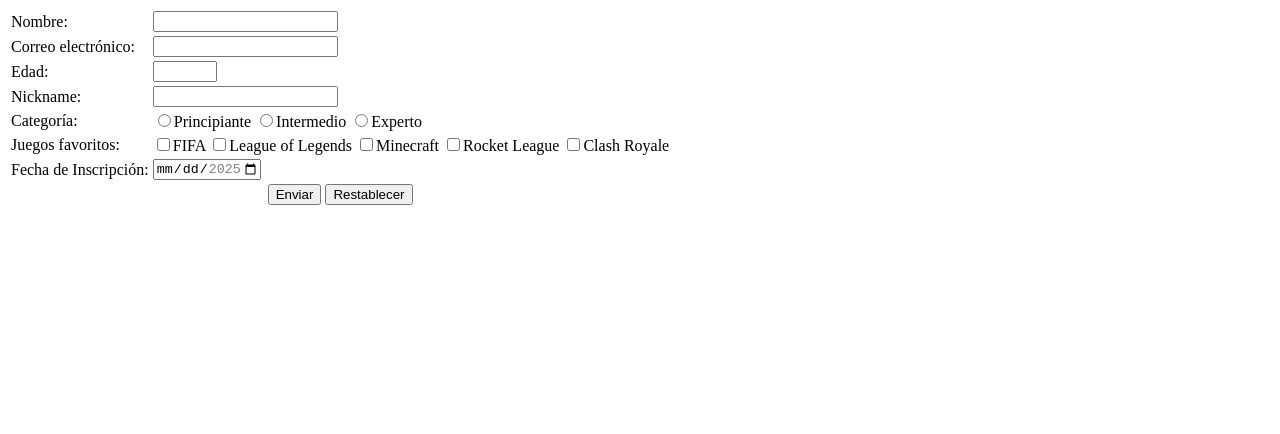
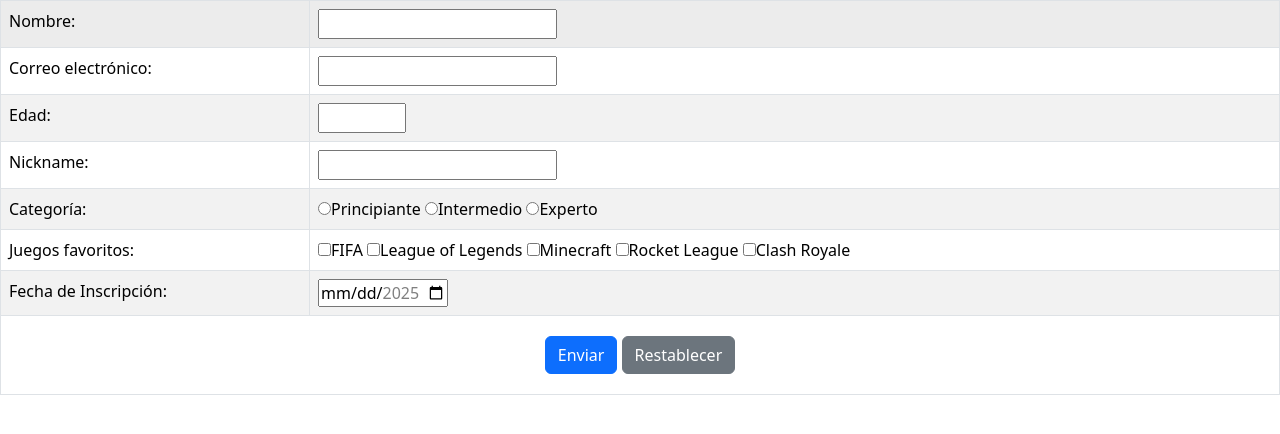
Before and after one commit to RicardoArath/Clase-Desarrollo-Web, a plain HTML site: page M2A2_583928/Formularios_583928.html in a window 1280 px wide. Drawn offline with nearby package versions, Linux system fonts and the light colour scheme.

Commit message:
Agregamos bootstrap al formulario para dar mejores visuales, cambiamos padding de los botones de enviar y restablecer

```diff
--- a/M2A2_583928/Formularios_583928.html
+++ b/M2A2_583928/Formularios_583928.html
@@ -1,12 +1,13 @@
 <!DOCTYPE html>
 <html lang="es">
 <head>
+    <link href="https://cdn.jsdelivr.net/npm/bootstrap@5.3.3/dist/css/bootstrap.min.css" rel="stylesheet" integrity="sha384-QWTKZyjpPEjISv5WaRU9OFeRpok6YctnYmDr5pNlyT2bRjXh0JMhjY6hW+ALEwIH" crossorigin="anonymous">
     <meta charset="UTF-8">
     <title>Registro Torneo de Videojuegos</title>
 </head>
 <body>
     <form>
-        <table>
+        <table class="table table-bordered table-striped table-hover">
             <tr>
                 <td><label for="nombre">Nombre:</label></td>
                 <td><input type="text" id="nombre" name="nombre" required minlength="3" maxlength="15" pattern="[A-Za-z\s]+"></td>
@@ -17,11 +18,11 @@
             </tr>
             <tr>
                 <td><label for="edad">Edad:</label></td>
-                <td><input type="number" id="edad" name="edad" required min="1" max="120"></td>
+                <td><input type="number" id="edad" name="edad" required min="12" max="40"></td>
             </tr>
             <tr>
                 <td><label for="nickname">Nickname:</label></td>
-                <td><input type="text" id="nickname" name="nickname" required minlength="2" maxlength="50" pattern="[A-Za-z0-9_]+"></td>
+                <td><input type="text" id="nickname" name="nickname" required minlength="2" maxlength="50" pattern="[A-Za-z0-9]+"></td>
             </tr>
             <tr>
                 <td><label for="categoria">Categoría:</label></td>
@@ -35,10 +36,10 @@
                 <td><label for="juegos_favoritos">Juegos favoritos:</label></td>
                 <td>
                     <input type="checkbox" id="FIFA" name="juegos_favoritos" value="FIFA"><label for="FIFA">FIFA</label>
-                    <input type="checkbox" id="League of Legends" name="juegos_favoritos" value="League of Legends"><label for="League of Legends">League of Legends</label>
+                    <input type="checkbox" id="League_of_Legends" name="juegos_favoritos" value="League_of_Legends"><label for="League_of_Legends">League of Legends</label>
                     <input type="checkbox" id="Minecraft" name="juegos_favoritos" value="Minecraft"><label for="Minecraft">Minecraft</label>
-                    <input type="checkbox" id="Rocket League" name="juegos_favoritos" value="Rocket League"><label for="Rocket League">Rocket League</label>
-                    <input type="checkbox" id="Clash Royale" name="juegos_favoritos" value="Clash Royale"><label for="Clash Royale">Clash Royale</label>
+                    <input type="checkbox" id="Rocket_League" name="juegos_favoritos" value="Rocket_League"><label for="Rocket_League">Rocket League</label>
+                    <input type="checkbox" id="Clash_Royale" name="juegos_favoritos" value="Clash_Royale"><label for="Clash_Royale">Clash Royale</label>
                 </td>
             </tr>
             <tr>
@@ -48,9 +49,9 @@
                 </td>
             </tr>
             <tr>
-                <td colspan="2" style="text-align:center;">
-                    <button type="submit">Enviar</button>
-                    <button type="reset">Restablecer</button>
+                <td colspan="2" style="text-align:center; padding: 20px;">
+                    <button type="submit" class="btn btn-primary">Enviar</button>
+                    <button type="reset" class="btn btn-secondary">Restablecer</button>
                 </td>
             </tr>
         </table>
```
